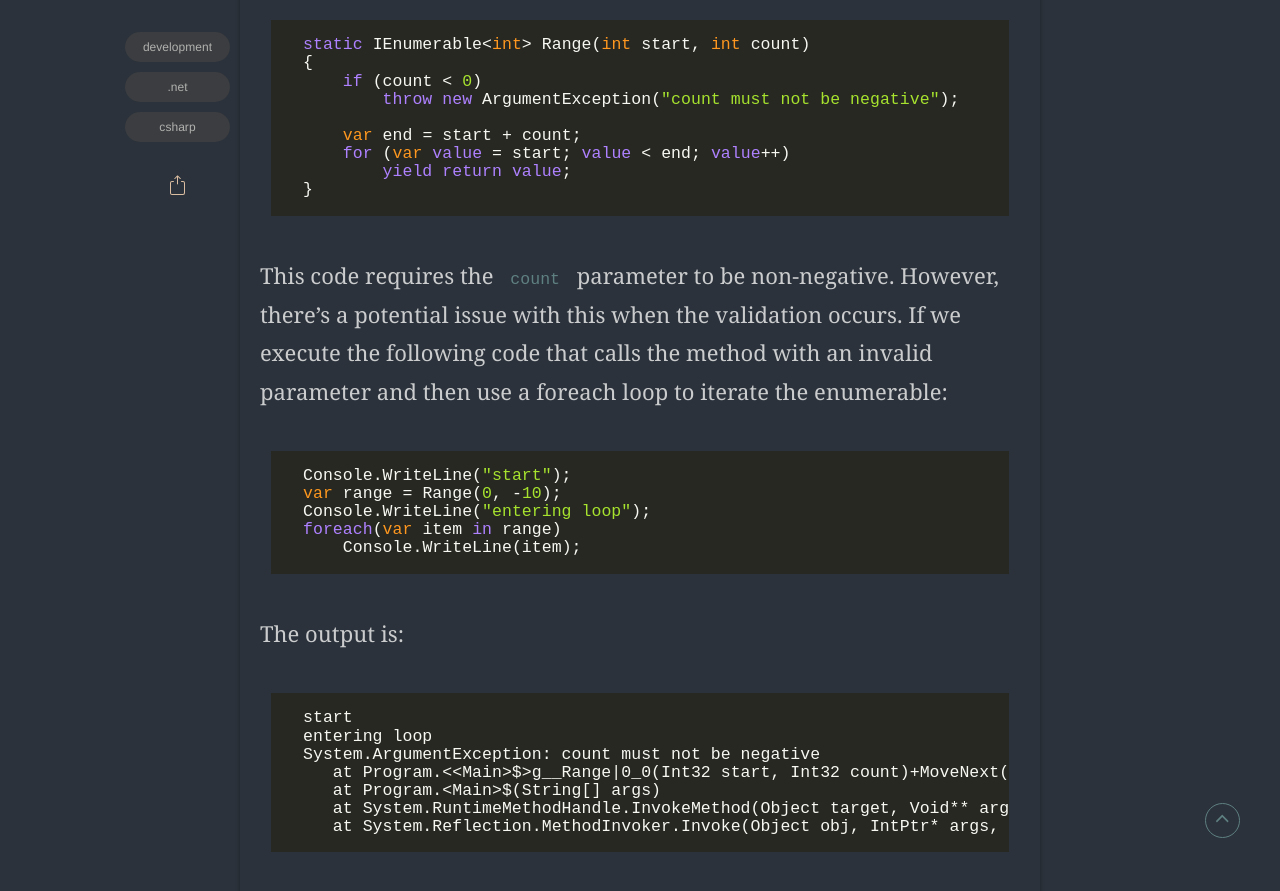
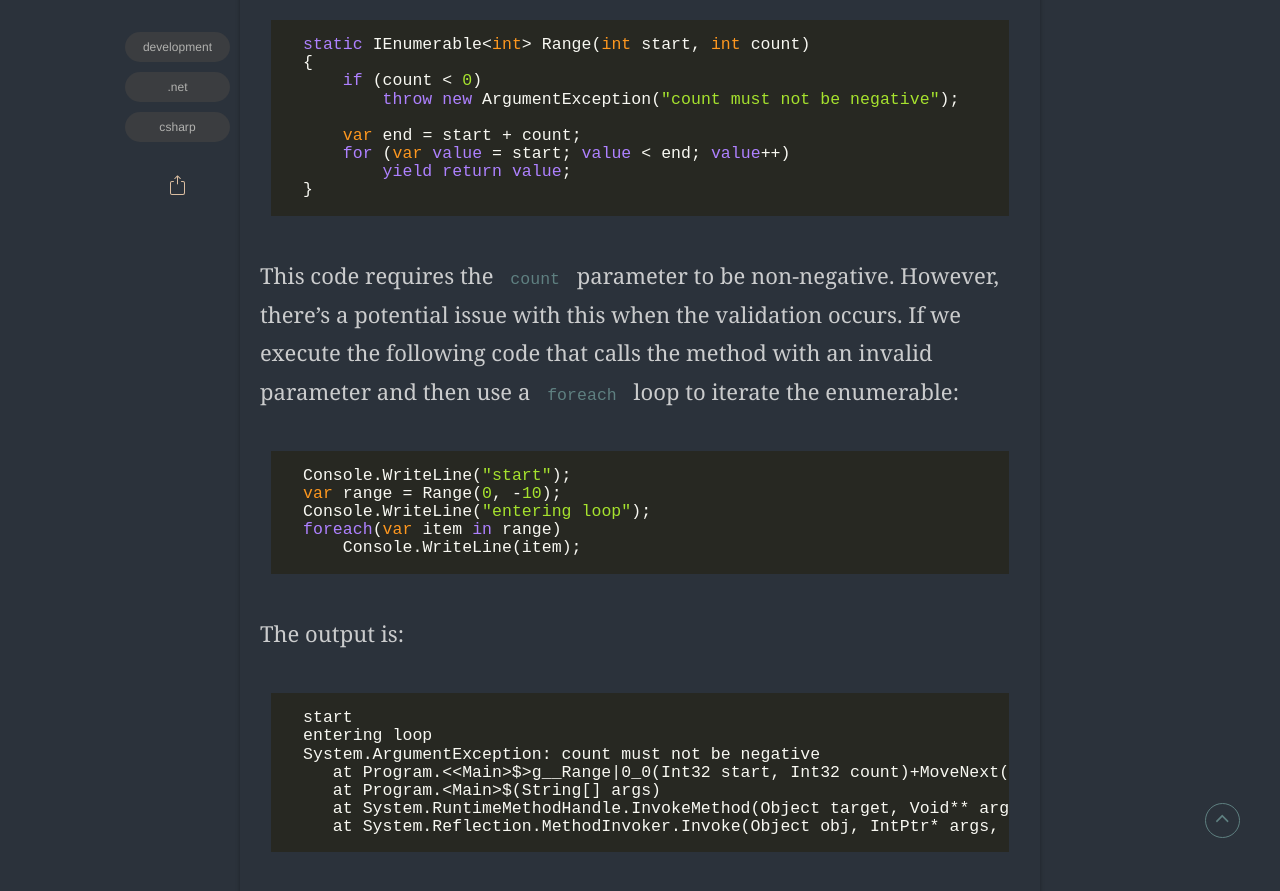
Before and after one commit to the-mvm/the-mvm.github.io, a Jekyll site: the page built from _posts/2023-09-14-Building-custom-iterators-with-yield-in-csharp.md, in a window 1280 px wide and 900 px high, scrolled down 9876 px. Shown: the top 891 px of the window. Built offline with Jekyll 4.4.1, drawn with Linux system fonts in a browser that asks for light colours; some web fonts are replaced; comment, search, counter and statistics services are not loaded.

Commit message:
A small fix.

````diff
--- a/_posts/2023-09-14-Building-custom-iterators-with-yield-in-csharp.md
+++ b/_posts/2023-09-14-Building-custom-iterators-with-yield-in-csharp.md
@@ -283,7 +283,7 @@ static IEnumerable<int> Range(int start, int count)
 }
 ```
 
-This code requires the `count` parameter to be non-negative. However, there's a potential issue with this when the validation occurs. If we execute the following code that calls the method with an invalid parameter and then use a foreach loop to iterate the enumerable:
+This code requires the `count` parameter to be non-negative. However, there's a potential issue with this when the validation occurs. If we execute the following code that calls the method with an invalid parameter and then use a `foreach` loop to iterate the enumerable:
 
 ```csharp
 Console.WriteLine("start");
````
